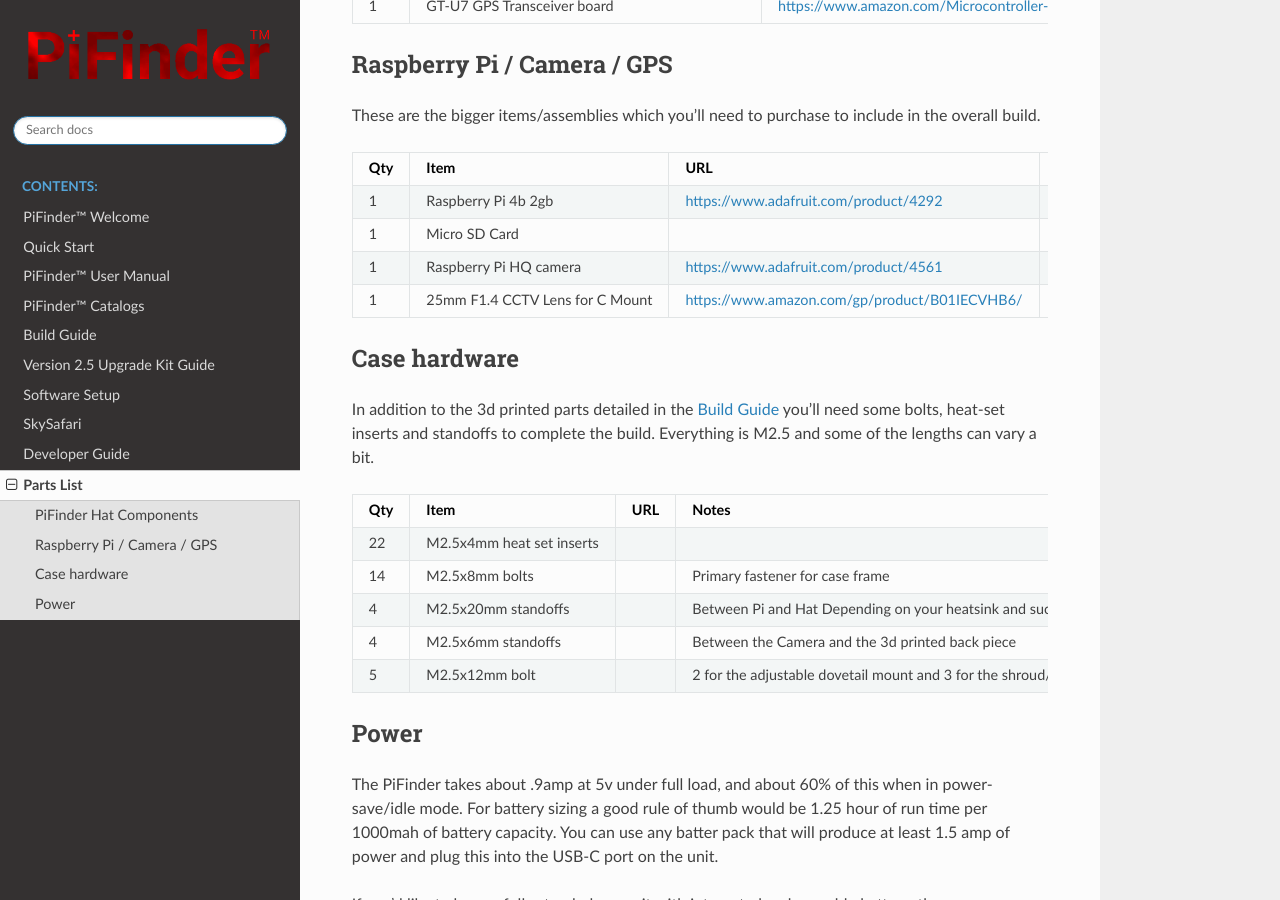
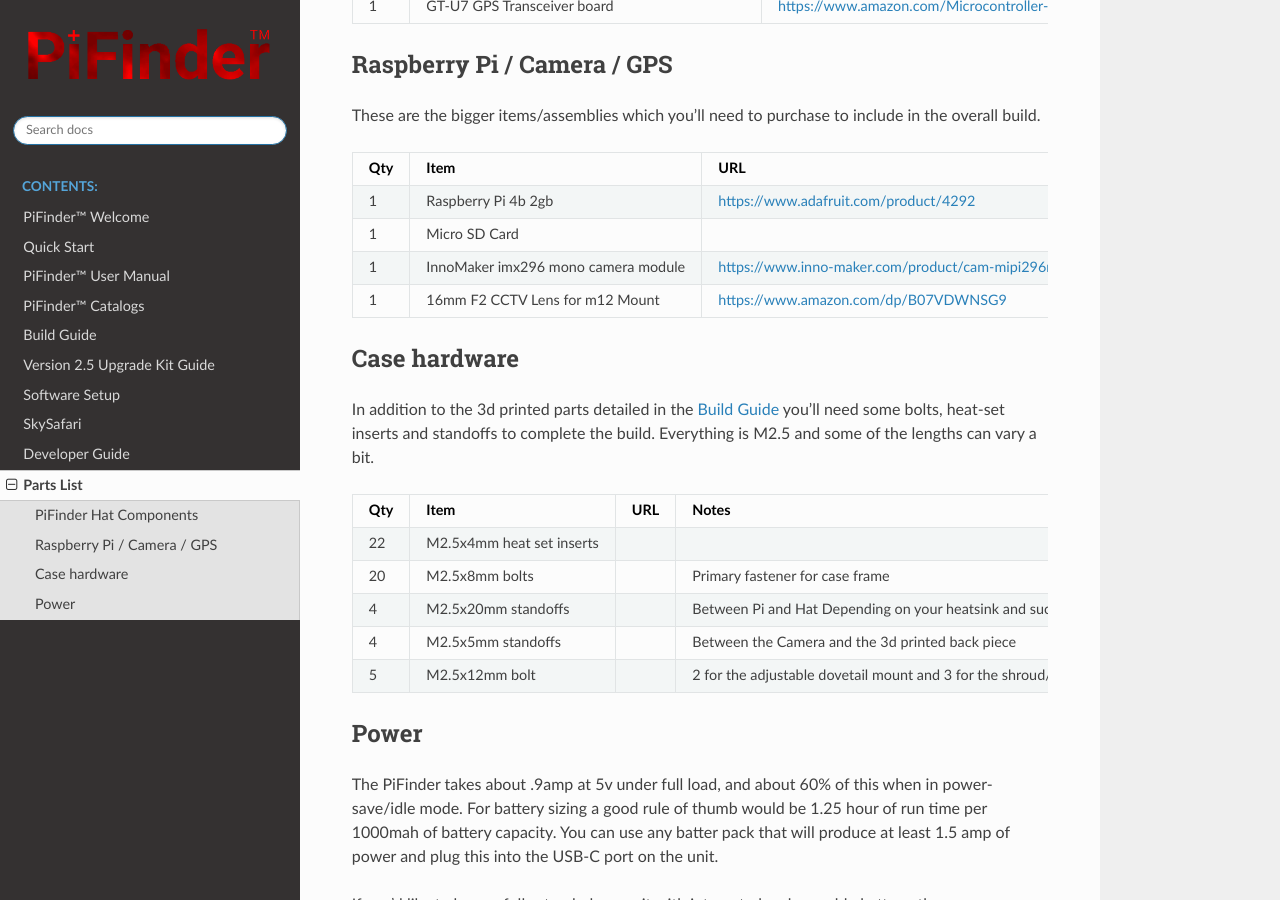
Before and after one commit to brickbots/PiFinder, a Sphinx documentation site: the page built from docs/source/BOM.rst, in a window 1280 px wide and 900 px high, scrolled down 772 px. Built offline with Sphinx 7.4.7 and the Read the Docs theme 2.0.0, drawn with Linux system fonts in a browser that asks for light colours.

Commit message:
Update the BOM with new camera info

```diff
--- a/docs/source/BOM.rst
+++ b/docs/source/BOM.rst
@@ -81,12 +81,12 @@
      -
      - High quality is best to avoid power sensitivity and corruption.  The software only needs a couple gigs, so almost any available size should be fine
    * - 1
-     - Raspberry Pi HQ camera
-     - https://www.adafruit.com/product/4561
+     - InnoMaker imx296 mono camera module
+     - https://www.inno-maker.com/product/cam-mipi296raw-trigger/
      -
    * - 1
-     - 25mm F1.4 CCTV Lens for C Mount
-     - https://www.amazon.com/gp/product/B01IECVHB6/
+     - 16mm F2 CCTV Lens for m12 Mount
+     - https://www.amazon.com/dp/B07VDWNSG9
      - Other lenses might work here, but something fast with a 10deg FOV is ideal
 
 Case hardware
@@ -105,7 +105,7 @@
      - M2.5x4mm heat set inserts
      -
      -
-   * - 14
+   * - 20
      - M2.5x8mm bolts
      -
      - Primary fastener for case frame
@@ -114,7 +114,7 @@
      -
      - Between Pi and Hat Depending on your heatsink and such you may need longer or shorter amounts here and you'll probably need to screw a couple together to get this length
    * - 4
-     - M2.5x6mm standoffs
+     - M2.5x5mm standoffs
      -
      - Between the Camera and the 3d printed back piece
    * - 5
```
